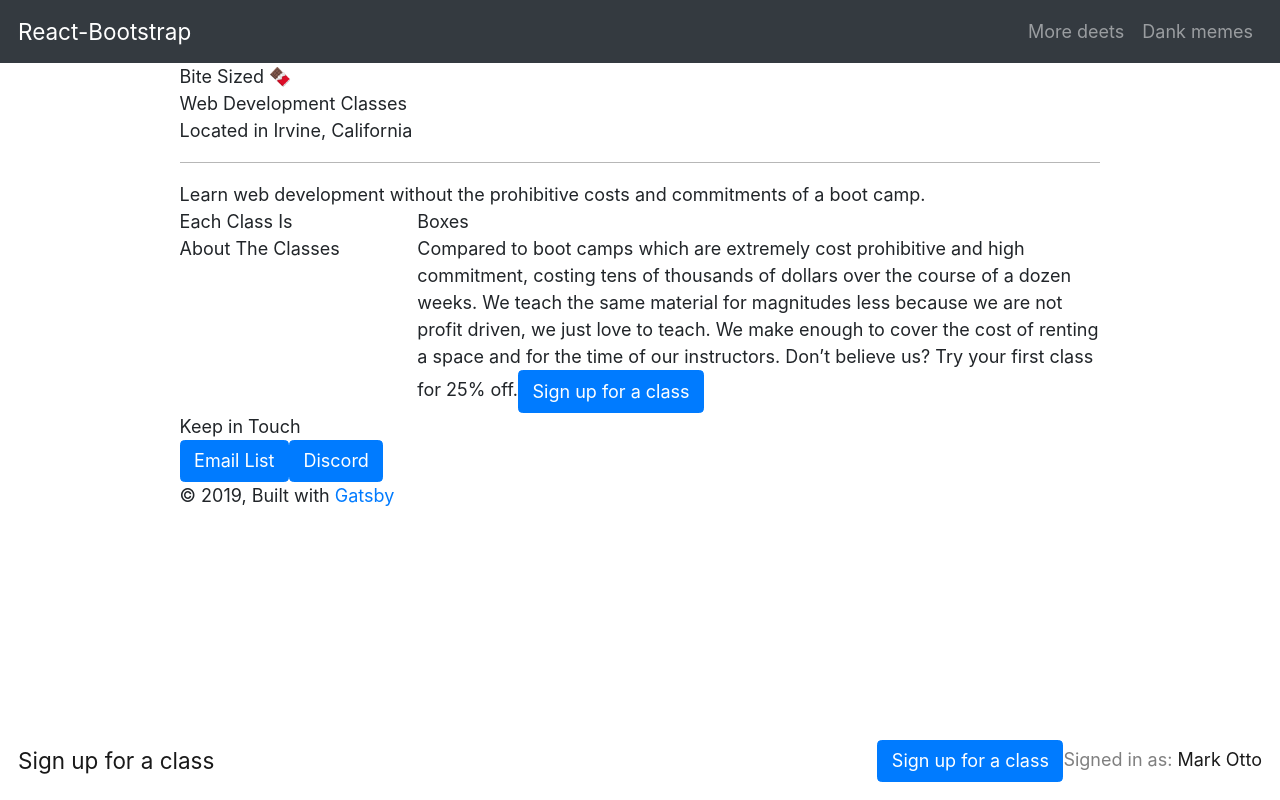
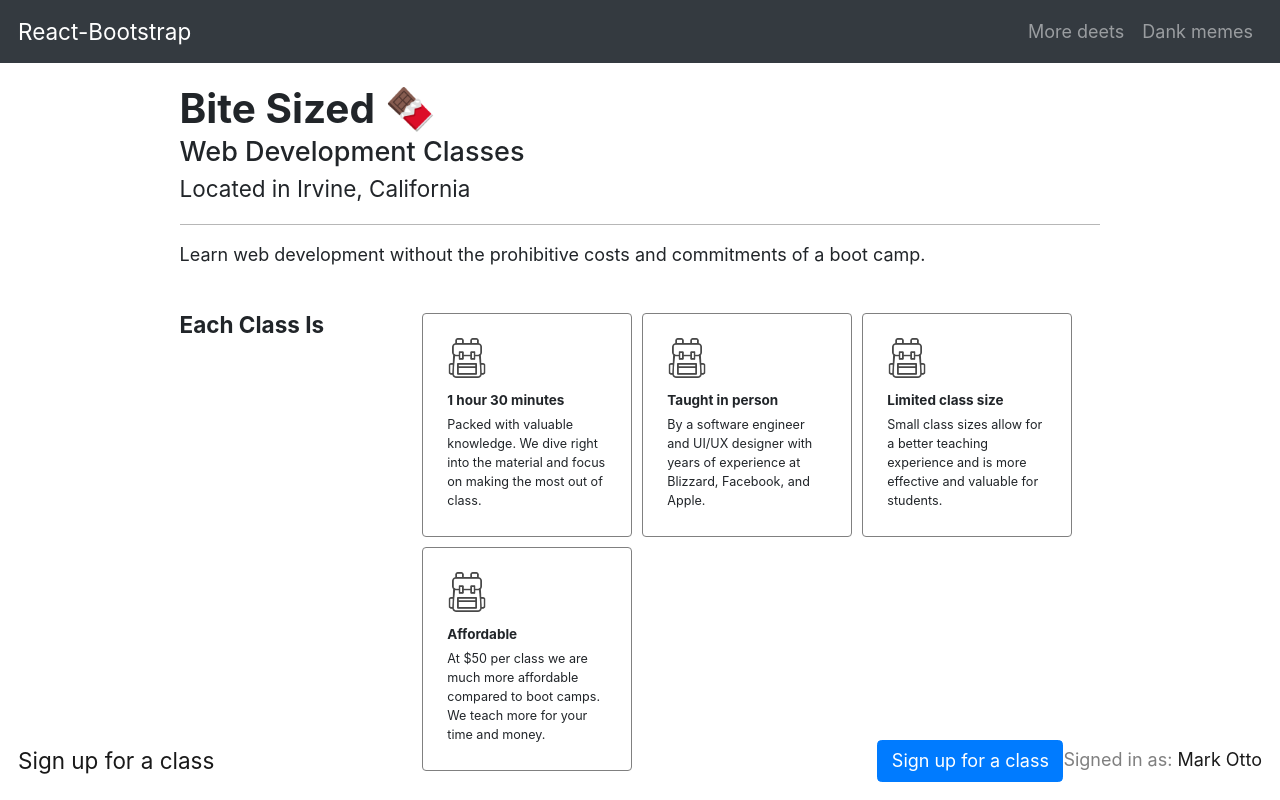
Before and after one commit to erict-dev/bite-sized-web-dev, a Gatsby site in the folder website/: page / in a window 1280 px wide. Shown: the top 800 px of the page. Built offline with nearby package versions, Linux system fonts and the light colour scheme; Gatsby itself is replaced by a stand-in of ours.

Commit message:
Box card work

```diff
--- /dev/null
+++ b/website/src/components/box-card.css
@@ -0,0 +1,34 @@
+.box-card-container {
+  display: flex;
+  flex-wrap: wrap;
+
+}
+.box-card {
+  width: 210px;
+  height: 224px;
+  display: flex;
+  flex-direction: column;
+  justify-content: flex-start;
+  border: 1px solid gray;
+  padding: 24px;
+  border-radius: 4px;
+  margin: 5px;
+}
+
+.box-card-icon {
+  width: 40px;
+  height: 40px;
+  background-repeat: no-repeat;
+  background-size: cover;
+}
+
+.box-card-title {
+  font-size: 0.75em;
+  font-weight: 700;
+  padding-top: 12px;
+  padding-bottom: 6px;
+}
+
+.box-card-description {
+  font-size: 0.7em;
+}
--- /dev/null
+++ b/website/src/components/box-card.js
@@ -0,0 +1,15 @@
+import { Link } from "gatsby"
+import PropTypes from "prop-types"
+import React from "react"
+
+import "./box-card.css"
+
+const BoxCard = ({ icon, title, description }) => (
+  <div className="box-card">
+    <div className="box-card-icon" style={{ backgroundImage: `url(${icon})` }}/>
+    <div className="box-card-title">{title}</div>
+    <div className="box-card-description">{description}</div>
+  </div>
+)
+
+export default BoxCard
--- a/website/src/components/header.css
+++ b/website/src/components/header.css
@@ -0,0 +1,18 @@
+header {
+  padding: 16px 0;
+}
+.main-title {
+  font-size: 2.25em;
+  font-weight: 700;
+}
+
+.main-subtitle {
+  font-size: 1.5em;
+  font-weight: 500;
+
+}
+
+.main-caption {
+  font-size: 1.25em;
+  font-weight: 400;
+}
--- a/website/src/components/header.js
+++ b/website/src/components/header.js
@@ -6,10 +6,10 @@ import "./header.css"
 
 const Header = ({ siteTitle }) => (
   <header>
-    <div className="main-title">Bite Sized 🍫</div>
+    <div className="main-title" style={{ marginBottom: '-8px' }}>Bite Sized 🍫</div>
     <div className="main-subtitle">Web Development Classes</div>
     <div className="main-caption">Located in Irvine, California</div>
-    <hr />
+    <hr style={{ marginBottom: 0 }}/>
   </header>
 )
 
--- a/website/src/components/layout.js
+++ b/website/src/components/layout.js
@@ -13,6 +13,7 @@ import Header from "./header"
 import TopNav from "./top-nav"
 import BottomBar from "./bottom-bar"
 import "./layout.css"
+import "../styles/main.css"
 import 'bootstrap/dist/css/bootstrap.min.css';
 
 const Layout = ({ children }) => {
--- a/website/src/pages/index.js
+++ b/website/src/pages/index.js
@@ -3,12 +3,14 @@ import { Link } from "gatsby"
 
 import Layout from "../components/layout"
 import Header from "../components/header"
-import Image from "../components/image"
+import BoxCard from "../components/box-card"
 import SEO from "../components/seo"
 
 import Button from 'react-bootstrap/Button';
 import Row from 'react-bootstrap/Row'
 import Col from 'react-bootstrap/Col'
+
+import OutlineIcon from '../images/outline-icon.png';
 
 const IndexPage = () => (
   <Layout>
@@ -19,10 +21,15 @@ const IndexPage = () => (
     <div class="content-container">
       <Row>
         <Col xs={12} md={3}>
-          Each Class Is
+          <div className="content-title">Each Class Is</div>
         </Col>
         <Col xs={12} md={9}>
-          Boxes
+          <div className="box-card-container">
+            <BoxCard icon={OutlineIcon} title="1 hour 30 minutes" description="Packed with valuable knowledge. We dive right into the material and focus on making the most out of class."/>
+            <BoxCard icon={OutlineIcon} title="Taught in person" description="By a software engineer and UI/UX designer with years of experience at Blizzard, Facebook, and Apple."/>
+            <BoxCard icon={OutlineIcon} title="Limited class size" description="Small class sizes allow for a better teaching experience and is more effective and valuable for students."/>
+            <BoxCard icon={OutlineIcon} title="Affordable" description="At $50 per class we are much more affordable compared to boot camps. We teach more for your time and money."/>
+          </div>
         </Col>
       </Row>
     </div>
--- /dev/null
+++ b/website/src/styles/main.css
@@ -0,0 +1,12 @@
+.description {
+
+}
+
+.content-container {
+  padding: 40px 0;
+}
+
+.content-title {
+  font-size: 1.25em;
+  font-weight: 700;
+}
```
Also changed, not shown: website/src/images/outline-icon.png (added).
